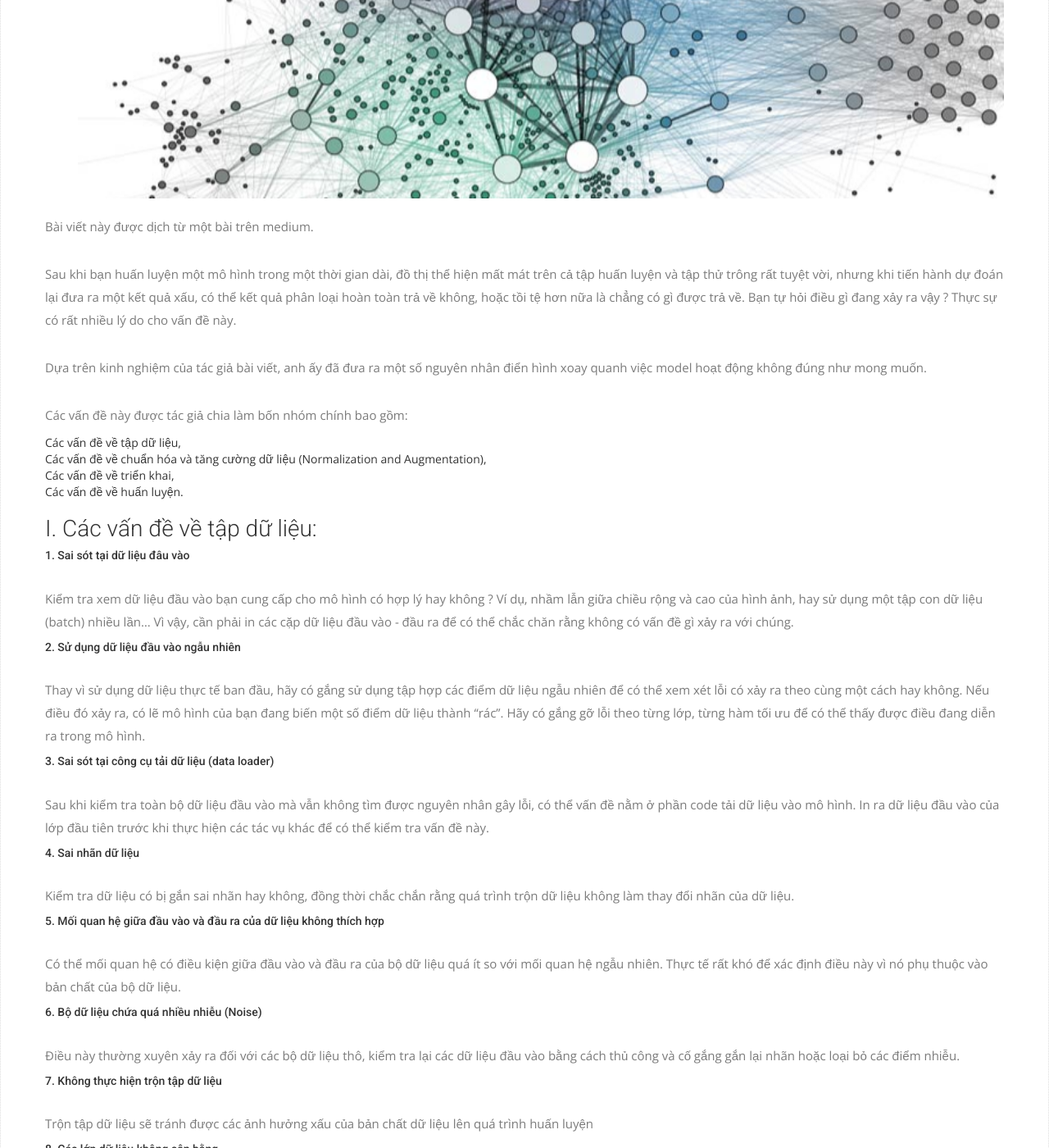
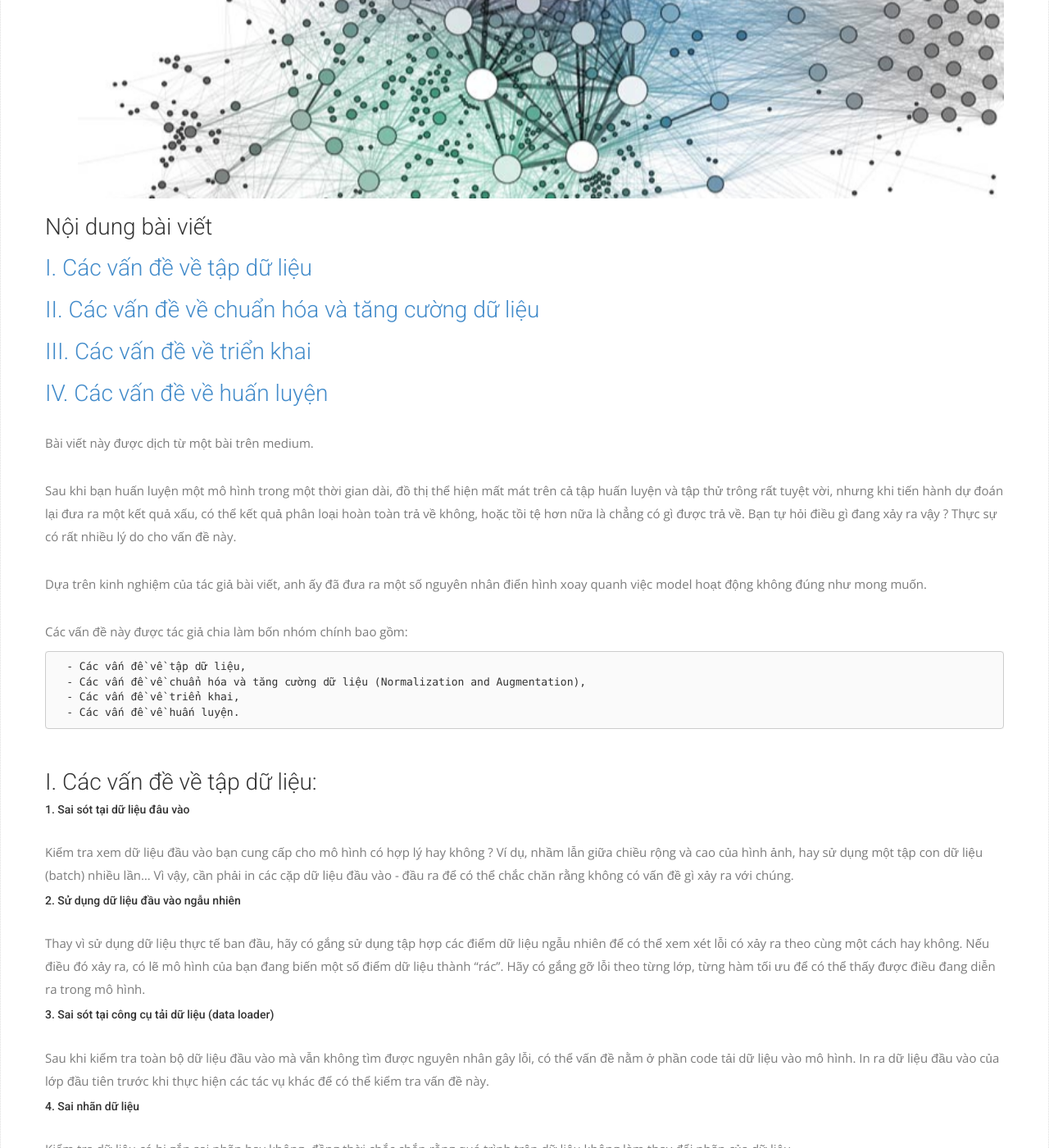
Before and after one commit to YanGBloG/superseded, a Jekyll site: the page built from _posts/2019-04-09-nn-stop-working.md, in a window 1280 px wide and 1400 px high, scrolled down 492 px. Shown: the whole window at 82% size. Built offline with Jekyll 4.4.1, drawn with Linux system fonts in a browser that asks for light colours; nearby versions of some CDN libraries; some web fonts are replaced; library files that are not in the unit come from our copies; some of the changed lines change nothing that is shown; some of the changed text lies outside the part shown.

Commit message:
Update 2019-04-09-nn-stop-working.md

```diff
--- a/_posts/2019-04-09-nn-stop-working.md
+++ b/_posts/2019-04-09-nn-stop-working.md
@@ -10,6 +10,14 @@ tags : [machine learning]
 	</center>
 </div>
 
+### Nội dung bài viết
+<!-- TOC -->
+### <a href="#-cac-van-de-ve-tap-du-lieu"> I. Các vấn đề về tập dữ liệu</a>
+### <a href="#-cac-van-de-ve-tang-cuong"> II. Các vấn đề về chuẩn hóa và tăng cường dữ liệu</a>
+### <a href="#-cac-van-de-ve-trien-khai"> III. Các vấn đề về triển khai</a>
+### <a href="#-cac-van-de-ve-huan-luyen"> IV. Các vấn đề về huấn luyện</a>
+<!-- END TOC -->
+
 Bài viết này được dịch từ một bài trên medium.
 
 Sau khi bạn huấn luyện một mô hình trong một thời gian dài, đồ thị thể hiện mất mát trên cả tập huấn luyện và tập thử trông rất tuyệt vời,
@@ -21,10 +29,12 @@ như mong muốn.
 
 Các vấn đề này được tác giả chia làm bốn nhóm chính bao gồm:
 
-  - Các vấn đề về tập dữ liệu,
-  - Các vấn đề về chuẩn hóa và tăng cường dữ liệu (Normalization and Augmentation),
-  - Các vấn đề về triển khai,
-  - Các vấn đề về huấn luyện.
+	  - Các vấn đề về tập dữ liệu,
+	  - Các vấn đề về chuẩn hóa và tăng cường dữ liệu (Normalization and Augmentation),
+	  - Các vấn đề về triển khai,
+	  - Các vấn đề về huấn luyện.
+
+<a href="-cac-van-de-ve-tap-du-lieu">
 
 ### I. Các vấn đề về tập dữ liệu:
 
@@ -83,7 +93,9 @@ Khi kích thước tập con quá lớn sẽ làm giảm tính tổng quát hóa
 
 Ngoài ra, có một cách khác để tránh được một số rắc rối đã nêu, đó là sử dụng những bộ dữ liệu chuẩn cho những mô hình mới trước khi sử dụng dữ liệu của bạn.
 
-### II. Các vấn đề về chuẩn hóa và tăng cường dữ liệu
+<a href="-cac-van-de-ve-tang-cuong">
+
+### II. Các vấn đề về chuẩn hóa và tăng cường dữ liệu:
 
 ##### 12. Thuộc tính không được chuẩn hóa
 
@@ -103,7 +115,9 @@ Nếu bạn sử dụng các mô hình pretrained phải chắc chắn được
 
 Đồng thời kiểm tra quá trình tiền xử lý trên các tập con.
 
-### III. Các vấn đề về triển khai
+<a href="-cac-van-de-ve-trien-khai">
+
+### III. Các vấn đề về triển khai:
 
 ##### 16. Phương pháp giải quyết vấn đề quá phức tạp
 
@@ -147,7 +161,9 @@ Kích thước mô hình không đủ lớn đối với vấn đề bạn đang
 
 Nếu bạn triển khai thuật toán gradient descent cho mo hình của mình, cần phải chắn chắn được thuật toán gradient hoạt động một cách trơ tru (Tham khảo [1](http://ufldl.stanford.edu/tutorial/supervised/DebuggingGradientChecking/), [2](http://cs231n.github.io/neural-networks-3/#gradcheck), [3](https://www.coursera.org/learn/machine-learning/lecture/Y3s6r/gradient-checking)).
 
-### IV. Các vấn đề về huấn luyện
+<a href="-cac-van-de-ve-huan-luyen">
+
+### IV. Các vấn đề về huấn luyện:
 
 ##### 27. Bài toán cần xử lý có tập dữ liệu quá nhỏ
 
```
